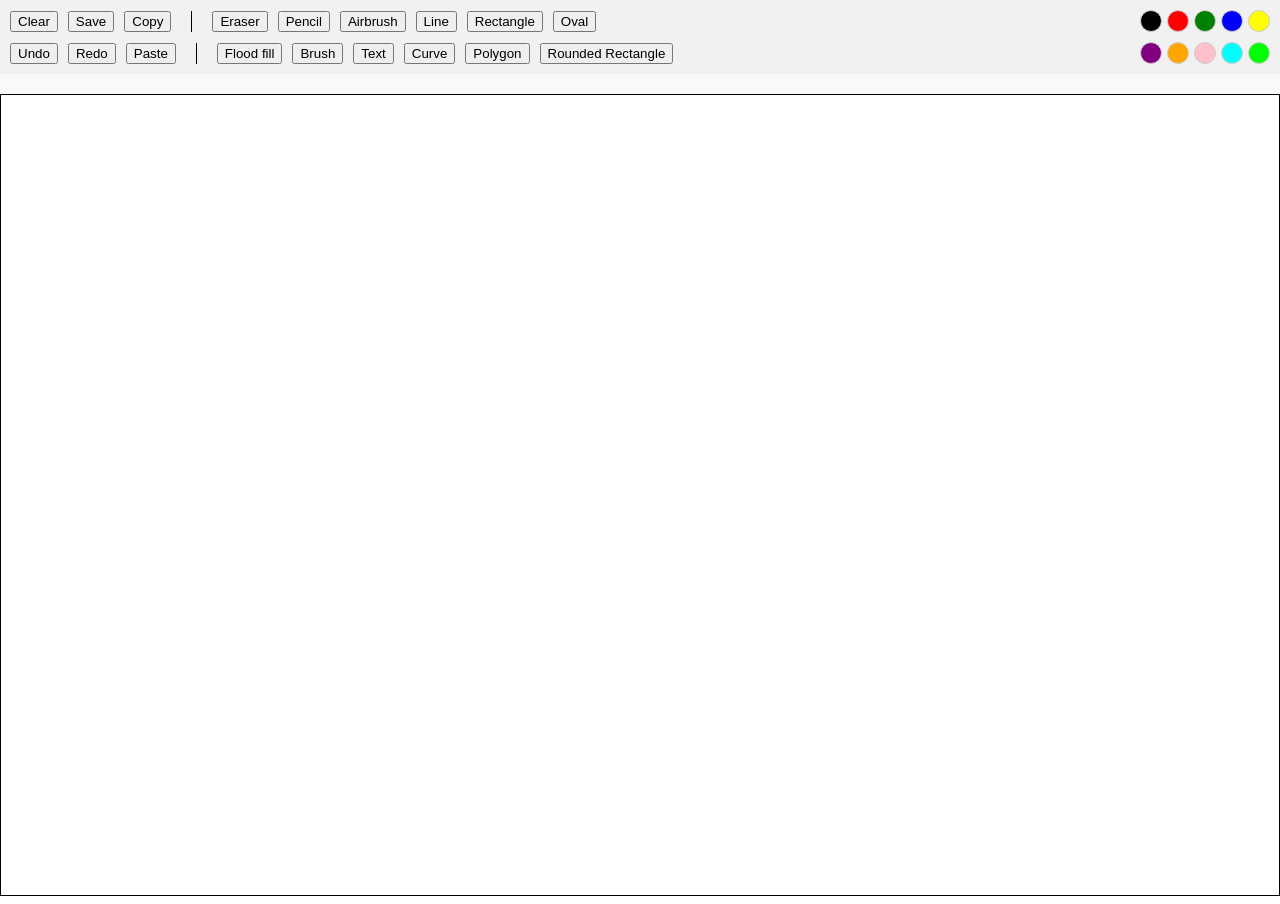
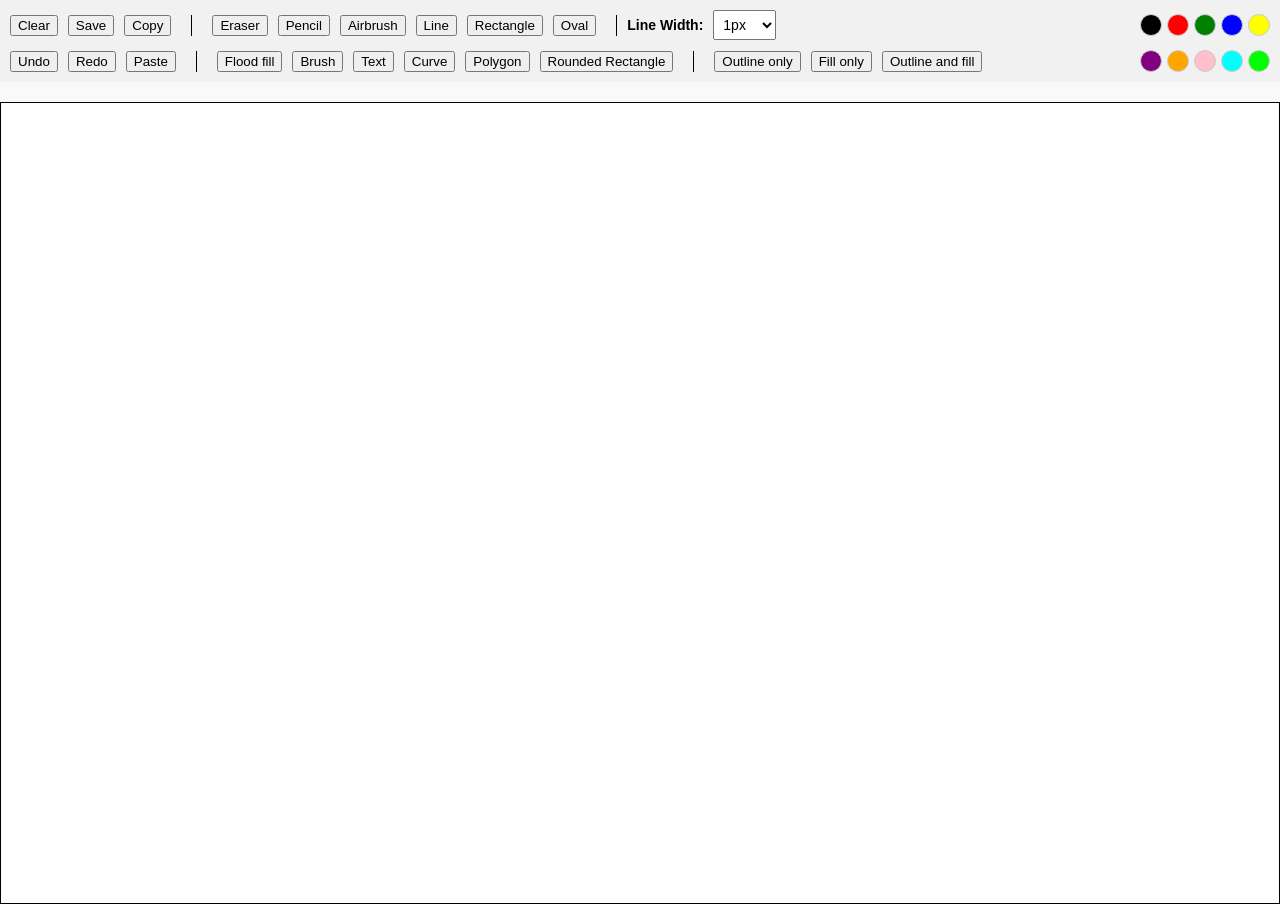
Before and after one commit to AhmedAliElashmawy/Paint_Web_Application, a React (Create React App) app in the folder paint-app/: page / in a window 1280 px wide. Built offline with nearby package versions, Linux system fonts and the light colour scheme.

Commit message:
again better than moamen

```diff
--- a/paint-app/src/components/Toolbar.css
+++ b/paint-app/src/components/Toolbar.css
@@ -8,6 +8,23 @@
     display: flex;
     justify-content: space-between;
     align-items: center;
+}
+
+.line-width-menu {
+    display: flex;
+    align-items: center;
+    gap: 10px;
+    margin-right:auto;
+}
+
+.line-width-menu label {
+    font-size: 14px;
+    font-weight: bold;
+}
+
+.line-width-menu select {
+    padding: 5px;
+    font-size: 14px;
 }
 
 .buttons {
--- a/paint-app/src/components/Toolbar.jsx
+++ b/paint-app/src/components/Toolbar.jsx
@@ -1,4 +1,4 @@
-import React from "react";
+import React, { useState } from "react";
 import "./Toolbar.css";
 
 const ColorOptions = ({ colors }) => (
@@ -28,7 +28,26 @@ const ButtonGroup = ({ buttons }) => (
     </div>
 );
 
+const LineWidthMenu = ({ lineWidths, selectedWidth, onChange }) => (
+    <div className="line-width-menu">
+        <label htmlFor="line-width">Line Width:</label>
+        <select
+            id="line-width"
+            value={selectedWidth}
+            onChange={(e) => onChange(e.target.value)}
+        >
+            {lineWidths.map((width, index) => (
+                <option key={index} value={width}>
+                    {width}px
+                </option>
+            ))}
+        </select>
+    </div>
+);
+
 const Toolbar = () => {
+    const [selectedWidth, setSelectedWidth] = useState(1); // Default line width
+
     const row1Buttons = [
         "Clear",
         "Save",
@@ -40,6 +59,7 @@ const Toolbar = () => {
         "Line",
         "Rectangle",
         "Oval",
+        "divider",
     ];
 
     const row2Buttons = [
@@ -53,15 +73,27 @@ const Toolbar = () => {
         "Curve",
         "Polygon",
         "Rounded Rectangle",
+        "divider",
+        "Outline only",
+        "Fill only",
+        "Outline and fill",
     ];
 
     const row1Colors = ["black", "red", "green", "blue", "yellow"];
     const row2Colors = ["purple", "orange", "pink", "cyan", "lime"];
+
+    const lineWidths = [1, 2, 4, 8, 16]; // Available line widths
+
     return (
         <div className="toolbar">
             {/* Row 1 */}
             <div className="row">
                 <ButtonGroup buttons={row1Buttons} />
+                <LineWidthMenu
+                    lineWidths={lineWidths}
+                    selectedWidth={selectedWidth}
+                    onChange={(width) => setSelectedWidth(Number(width))}
+                />
                 <ColorOptions colors={row1Colors} />
             </div>
             {/* Row 2 */}
```
